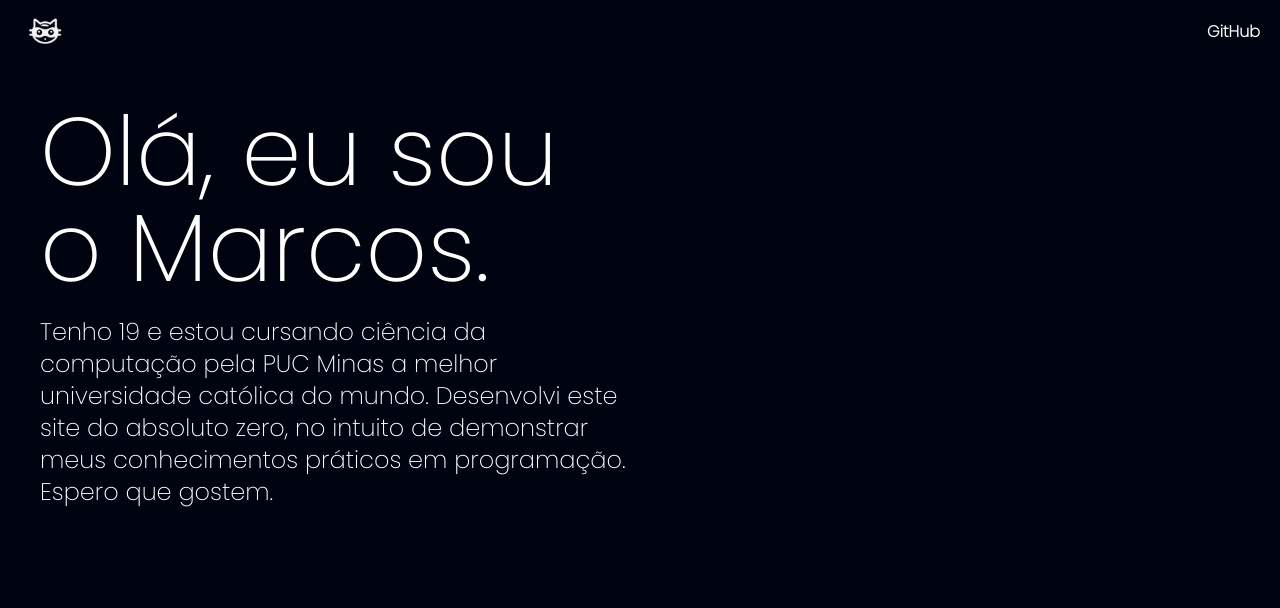
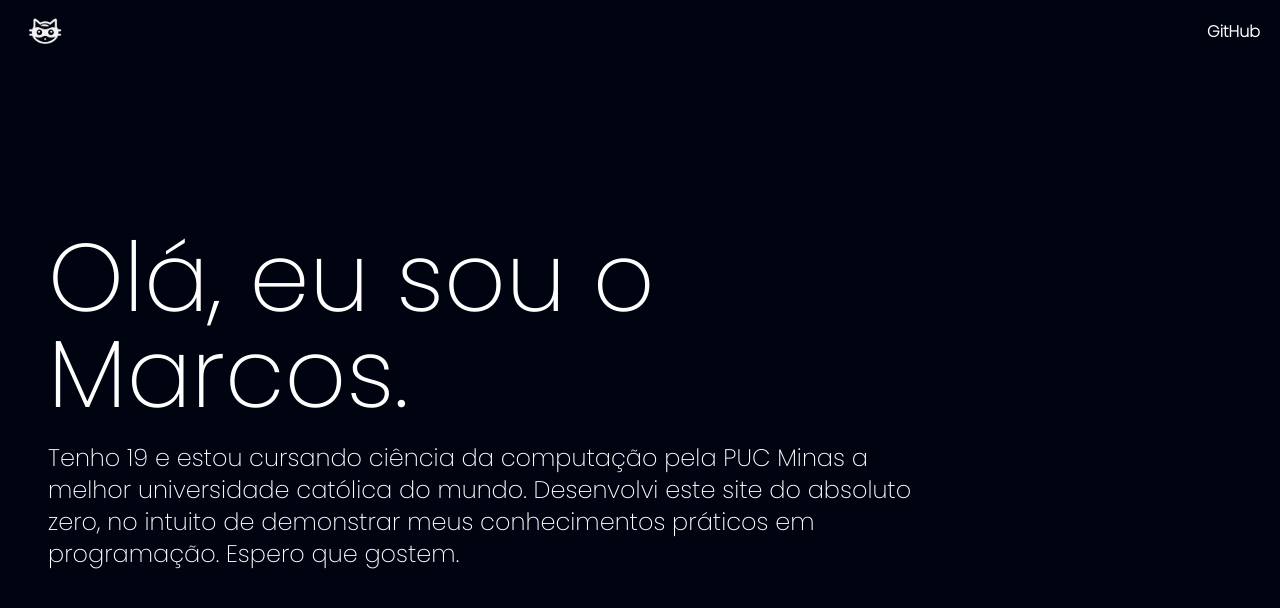
Before and after one commit to aquelemarcosla/NOTATMASK, a Next.js app: page / in a window 1280 px wide. Shown: the top 608 px of the page. Built offline with nearby package versions, Linux system fonts and the light colour scheme.

Commit message:
Titulo e algumas alterações

```diff
--- a/src/app/components/Apresentation.tsx
+++ b/src/app/components/Apresentation.tsx
@@ -1,13 +1,13 @@
 export default function Apresentation(props:any) {
     return(
         <div className={`
-            flex justify-start  w-1/2 h-auto p-3
+            flex justify-center items-center w-3/4 h-screen p-12
         `}>
-            <div>
-                <div className=" t text-8xl mb-5">
+            <div className="">
+                <div className=" text-8xl mb-5">
                     <h1>{props.title}</h1>
                 </div>
-                <div className=" t text-2xl ">
+                <div className=" text-2xl">
                     <p >{props.description}</p>
                 </div>
             </div>
--- a/src/app/components/BodyCenter.tsx
+++ b/src/app/components/BodyCenter.tsx
@@ -1,16 +1,19 @@
 import Apresentation from "./Apresentation";
 
-export default function BodyCenter(props: any) {
+export default function BodyCenter() {
     return(
         <div className={`
-             flex-row h-auto mt-16 p-7 text-white
+             block h-screen text-white
         `}>
-            <Apresentation title="Olá, eu sou o Marcos." description="
+            <Apresentation
+            title="
+            Olá, eu sou o Marcos."
+            description="
                 Tenho 19 e estou cursando ciência da computação pela PUC Minas
                 a melhor universidade católica do mundo.
                 Desenvolvi este site do absoluto zero, no intuito de demonstrar meus conhecimentos
-                práticos em programação. Espero que gostem.
-            " />
+                práticos em programação. Espero que gostem."
+            />
         </div>
     )
 }
--- /dev/null
+++ b/src/app/components/BodySecondary.tsx
@@ -0,0 +1,13 @@
+export default function BodySecondary() {
+    return(
+        <div className="
+            block w-full h-auto p-8 justify-center items-center
+        ">
+            <div className="
+                text-2xl text-white
+            ">
+                <h1>Construção do site</h1>
+            </div>
+        </div>
+    )
+}
```
